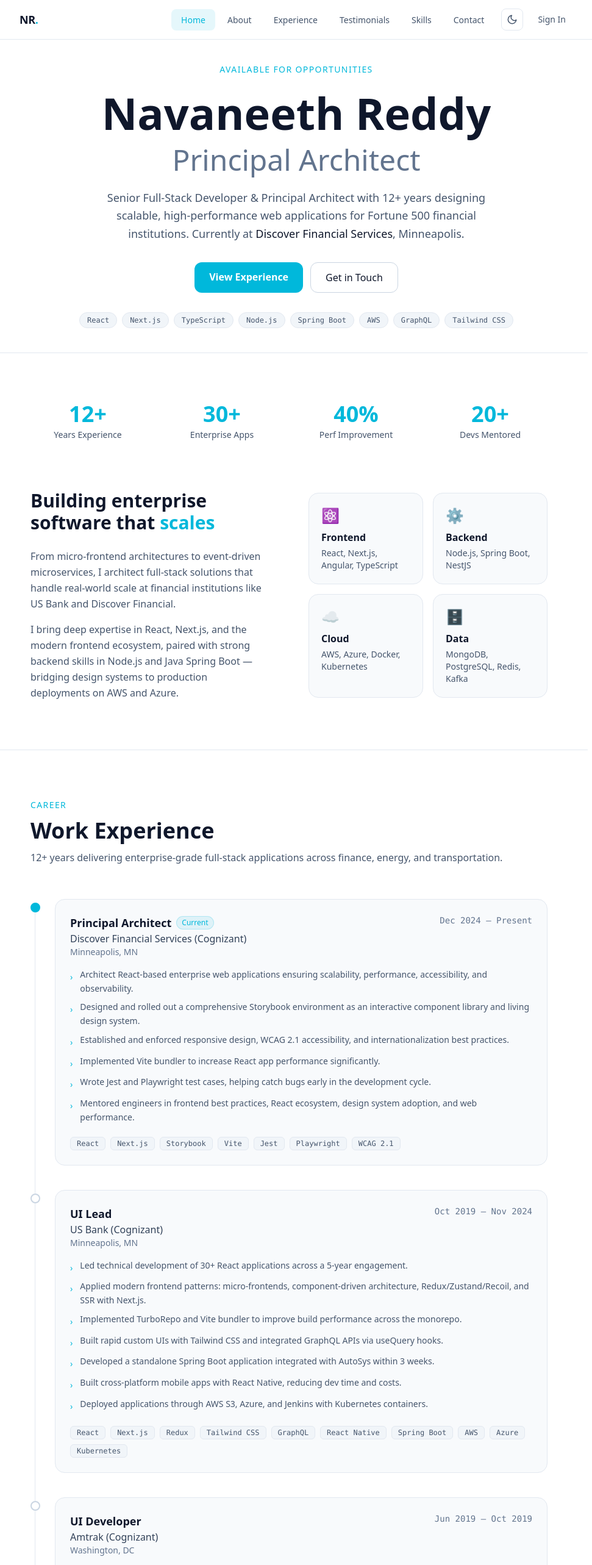
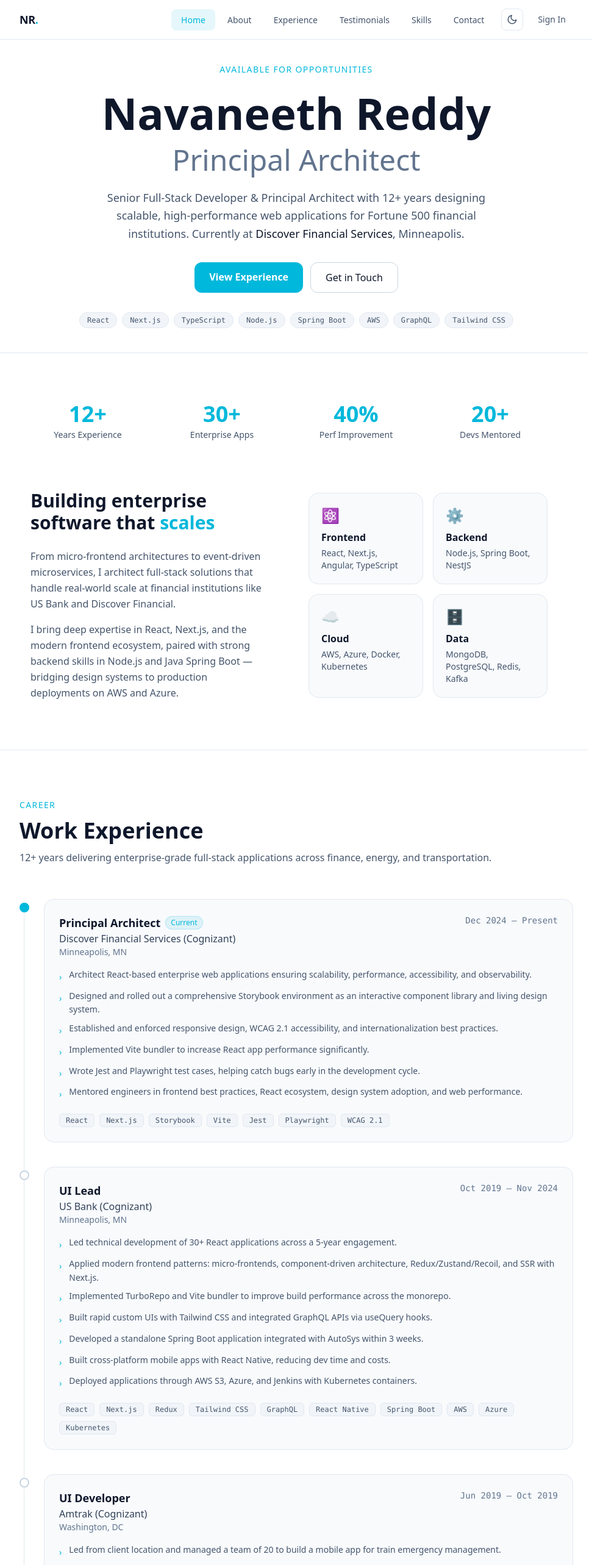
Before and after one commit to NavaneethReddi/Navaneeth-dev, a Next.js app: page / in a window 1280 px wide. Shown: the top 2566 px of the page at 61% size, without its empty margins (16-987 px from the left). Built offline with nearby package versions, Linux system fonts and the light colour scheme; no server answers.

Commit message:
style: shift content right — app/experience/page.tsx

```diff
--- a/app/experience/page.tsx
+++ b/app/experience/page.tsx
@@ -162,7 +162,7 @@ function Timeline() {
 export function ExperienceSection() {
   return (
     <section className="border-t border-slate-200 dark:border-slate-800 transition-colors">
-      <div className="max-w-4xl mx-auto px-6 py-20">
+      <div className="max-w-6xl mx-auto pl-12 pr-6 py-20">
         <p className="text-cyan-500 text-sm font-medium tracking-widest uppercase mb-3">Career</p>
         <h2 className="text-4xl font-bold mb-3 text-slate-900 dark:text-white">Work Experience</h2>
         <p className="text-slate-600 dark:text-slate-400 mb-14">
```
